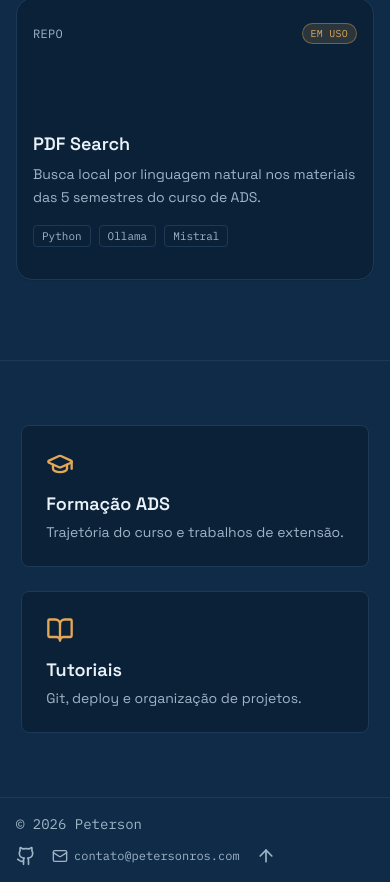
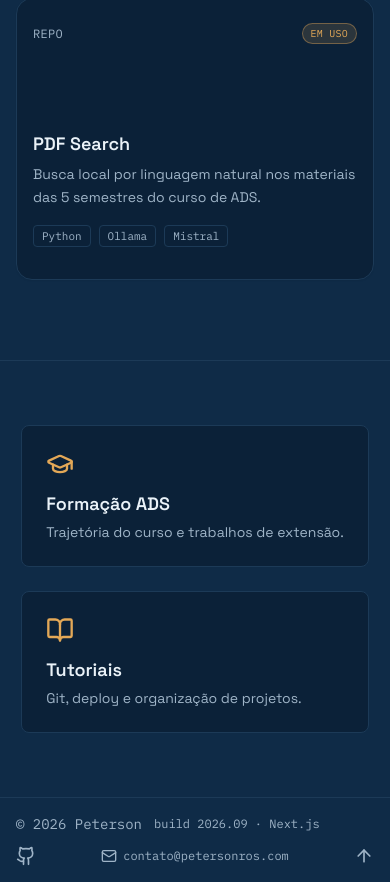
Before and after one commit to petersonros/website, a Next.js app: page / in a window 390 px wide. Shown: the part 1296-2178 px from the top of the page. Built offline with nearby package versions, Linux system fonts and the light colour scheme.

Commit message:
update footer

```diff
--- a/src/components/layout/Footer.tsx
+++ b/src/components/layout/Footer.tsx
@@ -13,11 +13,11 @@ export function Footer() {
       <div className="max-w-6xl mx-auto px-4 flex flex-col sm:flex-row justify-between items-start sm:items-center gap-3">
         <div className="flex items-center gap-3 font-mono">
           <span>&copy; {new Date().getFullYear()} Peterson</span>
-          <span className="hidden sm:inline text-xs text-muted-foreground/70">
+          <span className="text-xs text-muted-foreground/70">
             build 2026.09 · Next.js
           </span>
         </div>
-        <div className="flex items-center gap-4">
+        <div className="flex items-center justify-between w-full gap-4 sm:w-auto sm:justify-end">
           <a
             href="https://github.com/petersonros"
             target="_blank"
```
